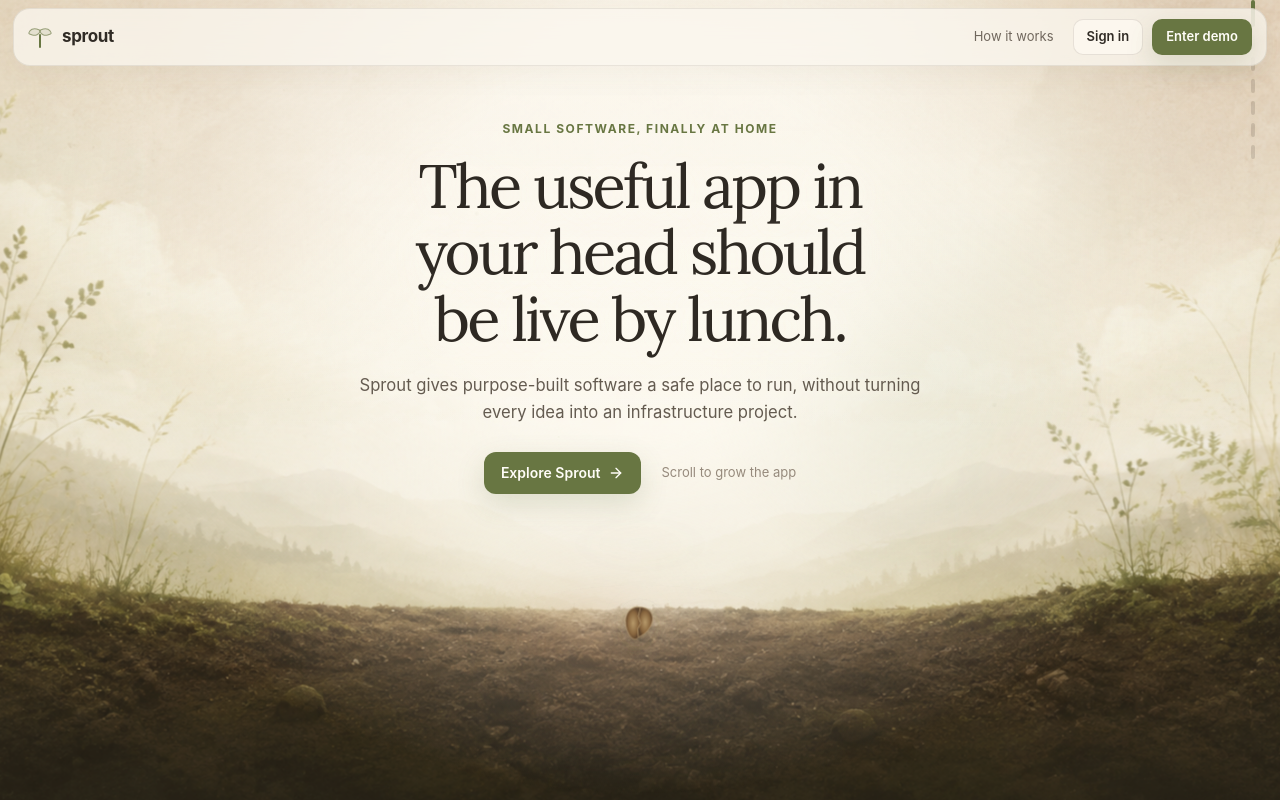
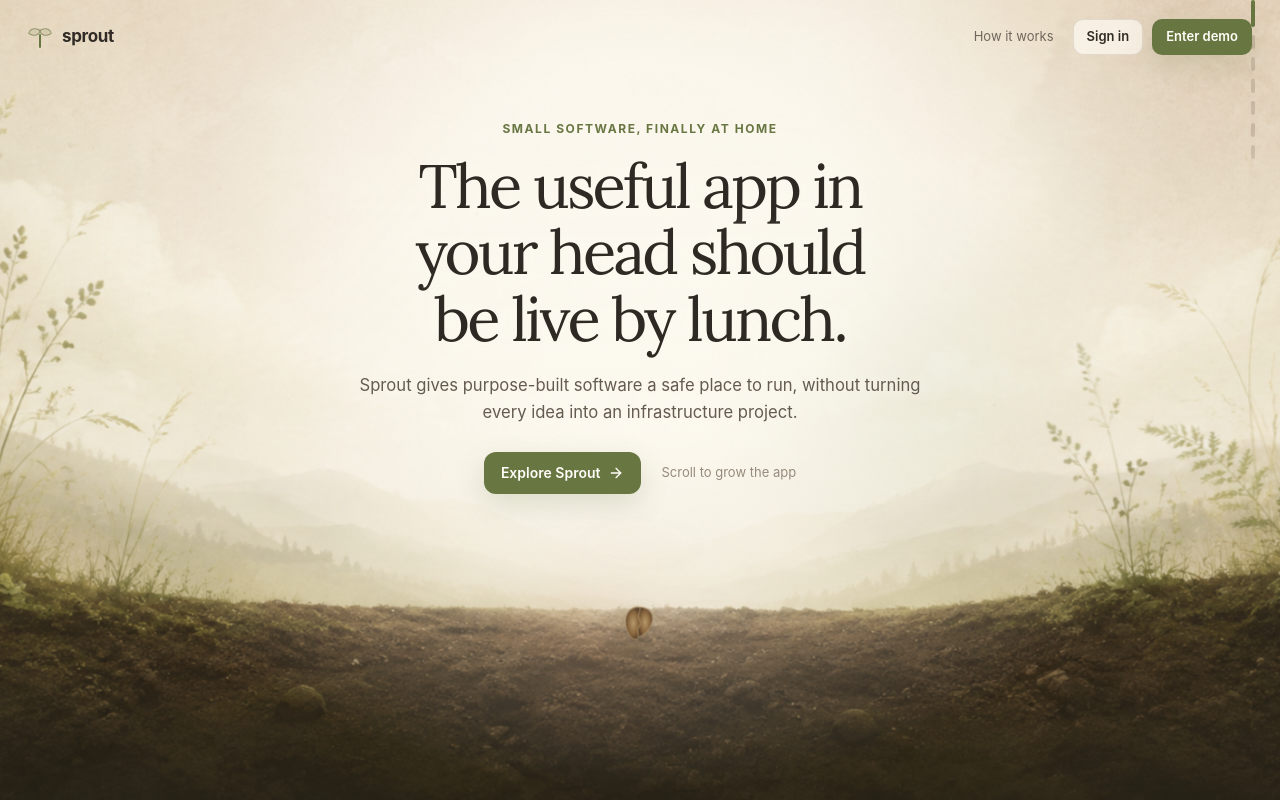
Before and after one commit to priyanshjhaa/Sprout, a Next.js app: page / in a window 1280 px wide. Shown: the top 800 px of the page. Built offline with nearby package versions, Linux system fonts and the light colour scheme.

Commit message:
style: make landing navbar transparent

```diff
--- a/src/app/globals.css
+++ b/src/app/globals.css
@@ -211,17 +211,6 @@ a {
   margin: auto;
 }
 
-.landing-nav::before {
-  position: absolute;
-  z-index: -1;
-  inset: 8px -15px;
-  border: 1px solid rgba(255, 255, 255, 0.06);
-  border-radius: 17px;
-  background: rgba(11, 15, 12, 0.66);
-  content: "";
-  backdrop-filter: blur(18px);
-}
-
 .landing-nav-actions {
   display: flex;
   align-items: center;
@@ -2165,12 +2154,6 @@ body {
   opacity: 0.22;
   pointer-events: none;
   content: "";
-}
-
-.landing-nav::before {
-  border-color: rgba(74, 61, 45, 0.1);
-  background: rgba(250, 246, 238, 0.76);
-  box-shadow: 0 8px 30px rgba(103, 83, 58, 0.05);
 }
 
 .story-stage::before {
```
